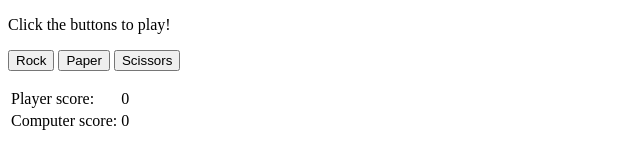
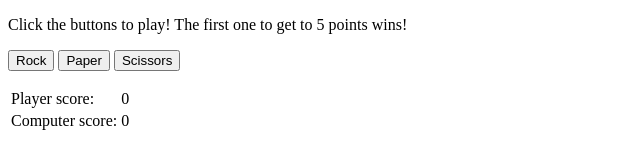
Before and after one commit to Celus8/rock-paper-scissors, a plain HTML site: page index.html in a window 1280 px wide. Shown: the whole page, without its empty margins (0-640 px from the left). Drawn offline with Linux system fonts and the light colour scheme.

Commit message:
Add tutorial

```diff
--- a/index.html
+++ b/index.html
@@ -8,7 +8,7 @@
     <title>Rock, Paper, Scissors</title>
 </head>
 <body>
-    <p>Click the buttons to play!</p>
+    <p>Click the buttons to play! The first one to get to 5 points wins!</p>
     <button id="rock">Rock</button>
     <button id="paper">Paper</button>
     <button id="scissors">Scissors</button>
```
